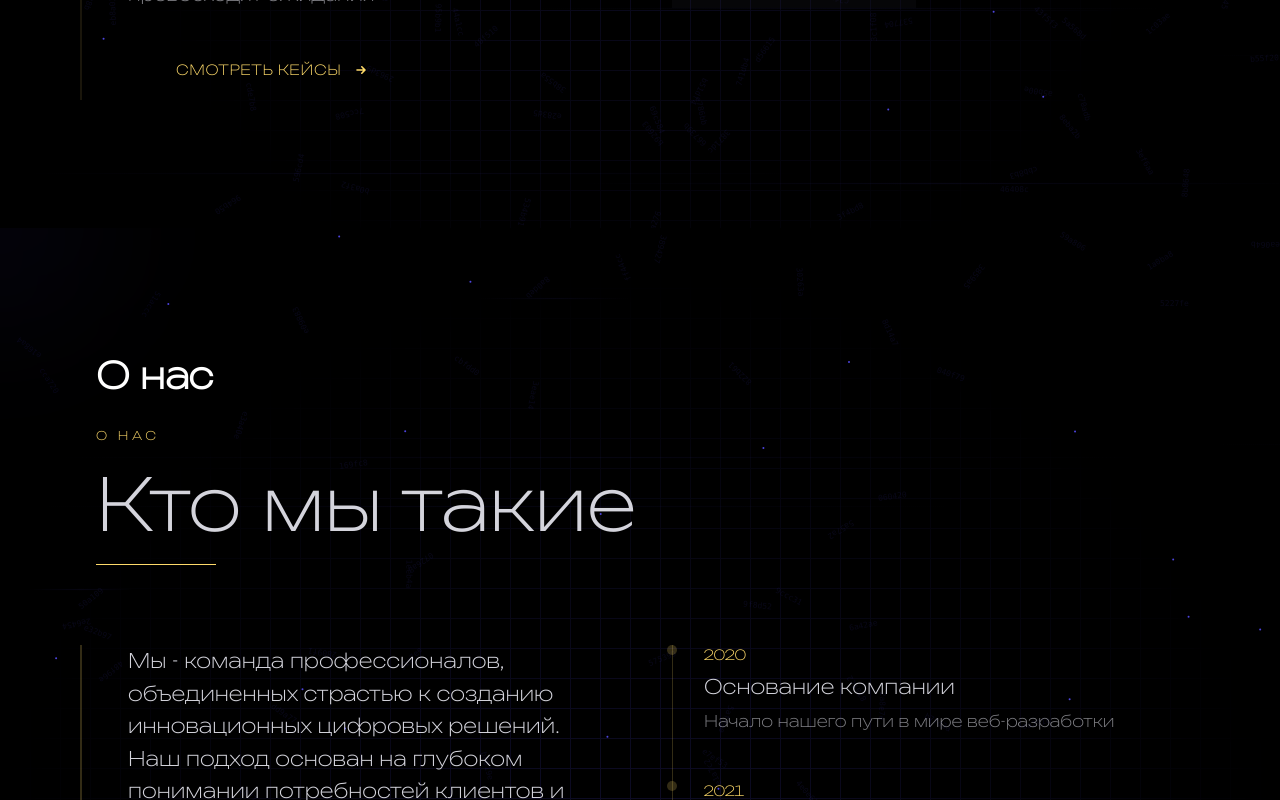
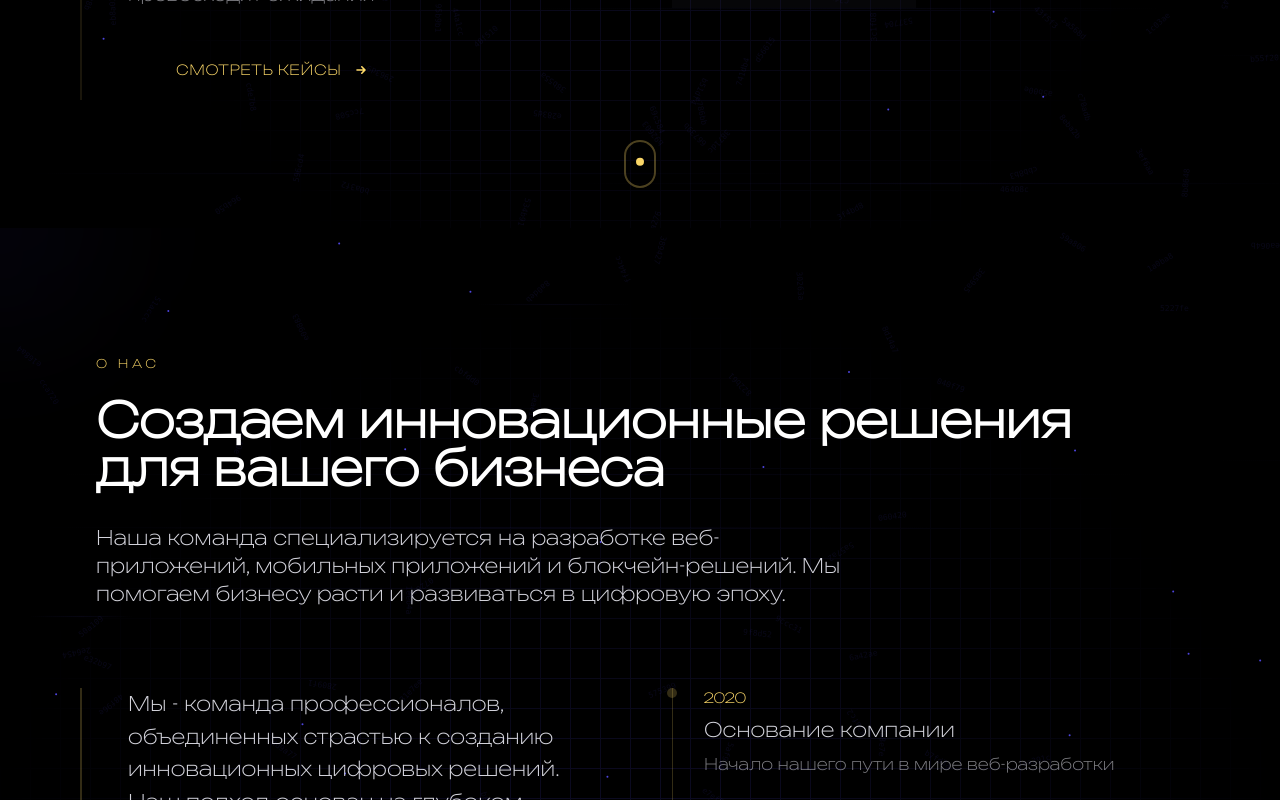
Before and after one commit to burkovmu/web5, a Next.js app: page / in a window 1280 px wide. Shown: the part 620-1420 px from the top of the page. Built offline with nearby package versions, Linux system fonts and the light colour scheme.

Commit message:
Обновление Hero секции: добавление иконки скролла и центрирование контента

```diff
--- a/src/components/AboutSection.tsx
+++ b/src/components/AboutSection.tsx
@@ -23,30 +23,18 @@ export default function AboutSection() {
     <SectionWrapper className="relative w-full overflow-x-hidden">
       <AnimatedBackground variant="about" />
       <div className="w-full md:w-[90%] mx-auto px-4 md:px-8 relative z-10">
-        <h2 className="text-4xl font-bold mb-8">О нас</h2>
         <div className="flex flex-col items-start mb-20">
-          <motion.span
-            initial={{ opacity: 0, y: 20 }}
-            whileInView={{ opacity: 1, y: 0 }}
-            transition={{ delay: 0.2 }}
-            className="text-[#feda6a] uppercase tracking-[0.3em] text-xs font-light mb-6"
-          >
+          <span className="text-[#feda6a] uppercase tracking-[0.3em] text-xs font-stolzl mb-6">
             О нас
-          </motion.span>
-          <motion.h2
-            initial={{ opacity: 0, y: 30 }}
-            whileInView={{ opacity: 1, y: 0 }}
-            transition={{ delay: 0.3 }}
-            className="text-7xl font-light text-[#d4d4dc] mb-6"
-          >
-            Кто мы такие
-          </motion.h2>
-          <motion.div
-            initial={{ scaleX: 0 }}
-            whileInView={{ scaleX: 1 }}
-            transition={{ delay: 0.5, duration: 0.8 }}
-            className="w-[120px] h-[1px] bg-[#feda6a]"
-          />
+          </span>
+          <h2 className="text-4xl md:text-5xl font-bold text-white mb-8">
+            Создаем инновационные решения для вашего бизнеса
+          </h2>
+          <p className="text-[#d4d4dc] text-lg md:text-xl max-w-3xl">
+            Наша команда специализируется на разработке веб-приложений,
+            мобильных приложений и блокчейн-решений. Мы помогаем бизнесу
+            расти и развиваться в цифровую эпоху.
+          </p>
         </div>
 
         <div className="grid grid-cols-1 lg:grid-cols-2 gap-16 mb-20">
@@ -150,7 +138,7 @@ export default function AboutSection() {
                     transition={{ delay: 1.5 }}
                     className="text-3xl text-[#d4d4dc] font-stolzl leading-tight mb-3"
                   >
-                    Готовы обсудить ваш проект?
+                    Давайте создадим что-то особенное вместе
                   </motion.h3>
 
                   <motion.p
@@ -159,7 +147,7 @@ export default function AboutSection() {
                     transition={{ delay: 1.6 }}
                     className="text-[#d4d4dc]/60 text-base max-w-xl"
                   >
-                    Оставьте заявку, и мы свяжемся с вами в течение 24 часов
+                    Расскажите о вашем проекте, и мы поможем воплотить его в жизнь
                   </motion.p>
                 </div>
               </div>
--- a/src/components/HeroSection.tsx
+++ b/src/components/HeroSection.tsx
@@ -13,7 +13,7 @@ const features = [
 
 export default function HeroSection() {
   return (
-    <SectionWrapper className="relative w-full overflow-x-hidden">
+    <SectionWrapper className="relative w-full overflow-x-hidden min-h-screen flex items-center">
       <AnimatedBackground variant="hero" />
       <div className="w-full md:w-[90%] mx-auto px-4 md:px-8 relative z-10">
         <div className="grid grid-cols-1 lg:grid-cols-2 gap-16 items-center">
@@ -127,6 +127,44 @@ export default function HeroSection() {
           </motion.div>
         </div>
       </div>
+
+      {/* Иконка скролла вниз */}
+      <motion.div
+        initial={{ opacity: 0 }}
+        animate={{ opacity: 1 }}
+        transition={{ delay: 1.5, duration: 0.5 }}
+        className="absolute bottom-12 left-1/2 transform -translate-x-1/2 z-10"
+      >
+        <motion.div
+          animate={{
+            y: [0, 8, 0],
+            opacity: [0.5, 1, 0.5]
+          }}
+          transition={{
+            duration: 2,
+            repeat: Infinity,
+            ease: "easeInOut"
+          }}
+          className="group cursor-pointer"
+          onClick={() => window.scrollTo({ top: window.innerHeight, behavior: 'smooth' })}
+        >
+          <div className="relative w-8 h-12 rounded-full border-2 border-[#feda6a]/30 p-1">
+            <motion.div
+              animate={{
+                y: [0, 12, 0],
+                opacity: [0.5, 1, 0.5]
+              }}
+              transition={{
+                duration: 2,
+                repeat: Infinity,
+                ease: "easeInOut"
+              }}
+              className="w-2 h-2 bg-[#feda6a] rounded-full mx-auto"
+            />
+            <div className="absolute inset-0 border-2 border-[#feda6a]/10 rounded-full opacity-0 group-hover:opacity-100 transition-opacity duration-300" />
+          </div>
+        </motion.div>
+      </motion.div>
     </SectionWrapper>
   );
 }
```
